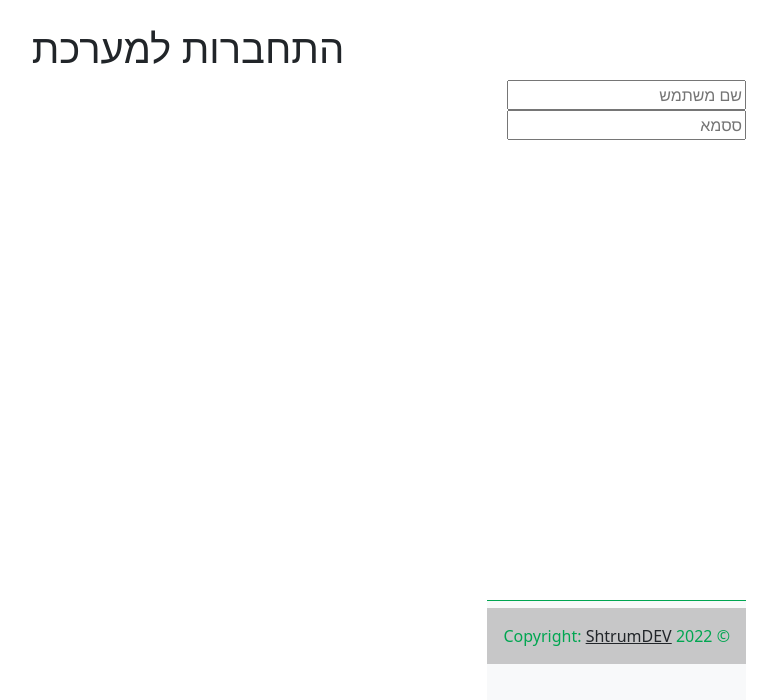
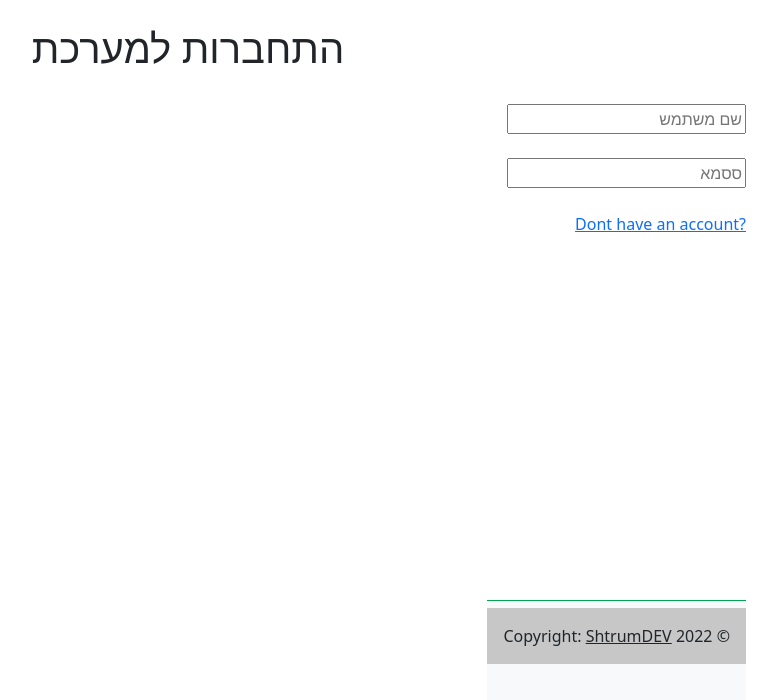
Before and after one commit to shtrumj/customers, a Flask app: page / in a window 1280 px wide. Shown: the part 100-800 px from the top of the page, without its empty margins (452-1229 px from the left). Run offline with Flask 2, Linux system fonts and the light colour scheme.

Commit message:
with footer

```diff
--- a/static/main.css
+++ b/static/main.css
@@ -15,7 +15,6 @@ html, body {
     border-top: 1px solid #00a651;
     margin-top: 0px;
     padding-top: 7px;
-    color: #00a651;
     position: absolute;
     bottom: 0;
     height: 100px;
--- a/templates/login.html
+++ b/templates/login.html
@@ -4,9 +4,11 @@
 <h1 style="text-align: center;"> התחברות למערכת</h1>
 <form method="POST" action="">
 {{  form.hidden_tag() }}
+</br>
 {{  form.username }}
-</br>
+    </br></br>
 {{  form.password }}
     </br></br>
+<a dir="ltr" href={{ url_for('signin')}}>Dont have an account?</a>
 </form>
 {%  endblock %}
```
